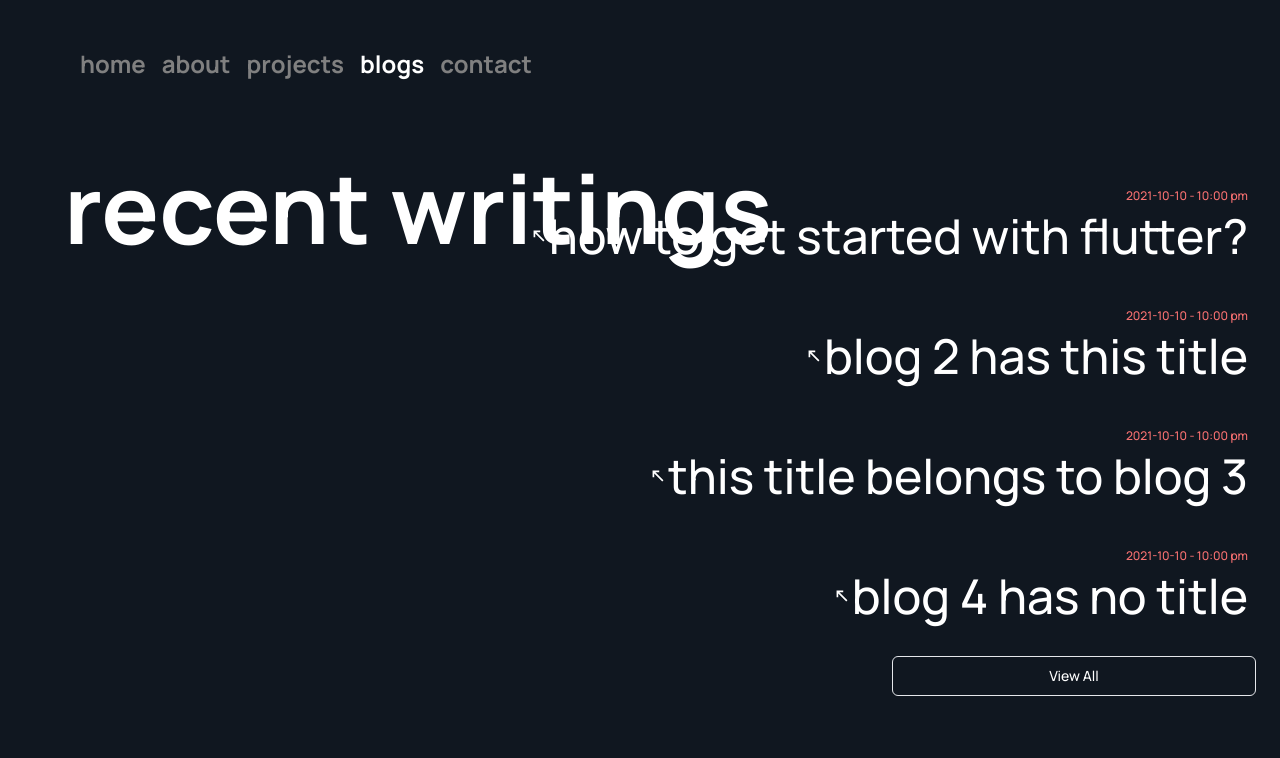
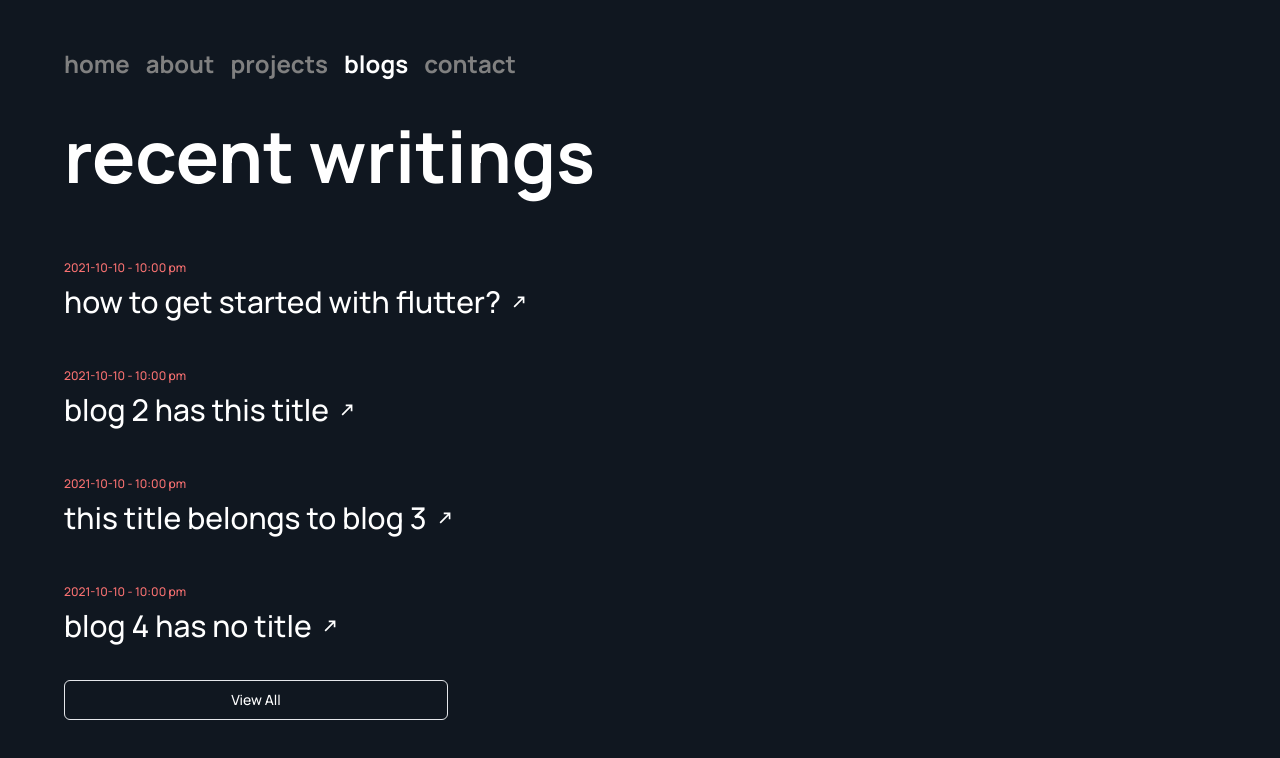
Before and after one commit to umarwaseeem/muhammadumarwaseem, a Next.js app: page /blogs in a window 1280 px wide. Shown: the top 758 px of the page. Built offline with nearby package versions, Linux system fonts and the light colour scheme.

Commit message:
style: Update main.jsx styles for better responsiveness

```diff
--- a/app/about/page.js
+++ b/app/about/page.js
@@ -6,18 +6,16 @@ export default function About() {
     return (
         <PageWrapper>
 
-            <section className="flex h-fit lg:h-[calc(100vh-50px)] flex-col lg:flex-row items-center lg:items-start justify-center lg:justify-evenly bg-midnightblue p-6 lg:p-16">
-                {/* Left side content */}
-                <div className="flex flex-col lg:w-5/12 justify-center items-center lg:items-start lg:justify-start h-fit lg:h-full">
-                    <h2 className="font-bold text-4xl lg:text-8xl text-white">who is umar?</h2>
-                    <div className="flex justify-center items-center w-1/2 lg:w-full mt-10">
-                        <Image src="/umar.jpeg" alt="Umar's image" width={400} height={400} className="rounded-full" />
+            <section className="flex h-fitx md:h-[calc(100vh-50px)] lg:h-[calc(100vh-50px)] flex-col lg:flex-row items-start justify-center lg:justify-evenly bg-midnightblue p-6 lg:px-16 lg:pb-16">
+                <div className="flex flex-col lg:w-3/12 justify-center items-start lg:justify-start h-fit lg:h-full">
+                    <h2 className="font-bold text-4xl lg:text-7xl text-white">about</h2>
+                    <div className="flex justify-start items-start w-1/2 lg:w-full mt-10">
+                        <Image src="/umar.jpeg" alt="Umar's image" width={350} height={350} className="rounded-full" />
                     </div>
                 </div>
 
-                {/* Right side image */}
-                <div className="flex flex-col justify-start items-start lg:justify-end lg:items-end lg:w-7/12">
-                    <h2 className="font-bold text-2xl lg:text-3xl text-white text-center lg:text-left pt-12 lg:pt-36 pb-6 lg:leading-[3rem]">muhammad is a software engineer with expertise in building full stack applications, based in islamabad pakistan</h2>
+                <div className="flex flex-col justify-start items-start lg:justify-end lg:items-end lg:w-9/12 lg:pl-10">
+                    <h2 className="font-bold text-2xl lg:text-3xl text-white text-left pt-12 lg:pt-36 pb-6 lg:leading-[3rem]">muhammad is a software engineer with expertise in building full stack applications, based in islamabad pakistan</h2>
                     <ul className="text-white text-xl lg:text-2xl mb-4 lg:mb-6 text-left lg:text-left list-disc px-4 leading-8 lg:leading-10">
                         <li className="mb-4">
                             <Link href="https://www.nu.edu.pk/" className="text-blue-600 hover:underline underline-offset-4">
--- a/app/blogs/page.js
+++ b/app/blogs/page.js
@@ -1,11 +1,11 @@
 "use client"
 
 import { motion, AnimatePresence } from 'framer-motion';
-import Image from 'next/image';
 import Link from 'next/link';
 import { Button } from '@/components/ui/button';
 import PageWrapper from '../components/pagewrapper';
 import { useEffect, useState } from 'react';
+import LinkIcon from '../components/icons/link-icon';
 
 let blogs = [
     {
@@ -51,31 +51,31 @@ export default function BlogsIntro() {
 
     return (
         <PageWrapper>
-            <section className="flex h-[calc(100vh-50px)] flex-col items-center lg:items-start lg:justify-start bg-midnightblue p-6 lg:p-16">
+            <section className="flex h-[calc(100vh-50px)] flex-col items-start justify-start bg-midnightblue p-6 lg:px-16 lg:pb-16">
                 {/* Top-left heading */}
-                <h2 className="font-bold text-4xl lg:text-8xl text-white mb-14">recent writings</h2>
+                <h2 className="font-bold text-4xl md:text-5xl lg:text-7xl text-white mb-14">recent writings</h2>
 
                 {/* Bottom-right box links */}
-                <div className="flex flex-col lg:flex-col items-end absolute bottom-6 right-6 space-y-4 mb-20 w-full max-w-full pl-10 lg:max-w-3xl">
+                <div className="flex flex-col items-start space-y-4 mb-20 w-full max-w-full lg:max-w-3xl">
                     <AnimatePresence>
                         {isVisible && (
                             <>
                                 {blogs.map((blog, index) => (
                                     <Link key={index} href={blog.link}>
                                         <motion.div
-                                            className={`flex flex-col group text-white py-3 rounded-lg overflow-hidden text-right w-full`}
-                                            initial={{ opacity: 0, x: 100 }}
+                                            className={`flex flex-col group text-white py-3 rounded-lg overflow-hidden text-left w-full`}
+                                            initial={{ opacity: 0, x: -100 }}
                                             animate={{ opacity: 1, x: 0 }}
-                                            exit={{ opacity: 0, x: 100 }}
+                                            exit={{ opacity: 0, x: -100 }}
                                             transition={{ duration: 0.5, delay: index * 0.1 }}
                                         >
                                             <span className="text-red-400 mr-2 text-xs">{blog.date} - {blog.time}</span>
-                                            <div className="flex flex-row items-center justify-end">
-                                                <Image src="/arrow-top-left.svg" alt="arrow icon" width={20} height={20} />
-                                                <span className="text-white mr-2 text-lg lg:text-5xl py-2 relative truncate">
+                                            <div className="flex flex-row items-center justify-start">
+                                                <span className="text-white mr-2 text-lg md:text-2xl lg:text-3xl py-2 relative truncate">
                                                     {blog.title}
-                                                    <span className="absolute bottom-2 lg:bottom-1 left-0 w-full h-0.5 bg-white transform scale-x-0 group-hover:scale-x-100 transition-transform duration-200 origin-right"></span>
+                                                    <span className="absolute bottom-2 lg:bottom-1 left-0 w-full h-0.5 bg-white transform scale-x-0 group-hover:scale-x-100 transition-transform duration-200 origin-left"></span>
                                                 </span>
+                                                <LinkIcon />
                                             </div>
                                         </motion.div>
                                     </Link>
@@ -84,7 +84,7 @@ export default function BlogsIntro() {
                         )}
                     </AnimatePresence>
 
-                    <Button className="bg-transparent hover:bg-gray-700 border text-white py-2 lg:py-2 lg:px-3 px-1 rounded-md mt-4 lg:w-1/2 w-full">View All</Button>
+                    <Button className="bg-transparent hover:bg-gray-700 border text-white py-2 lg:py-2 lg:px-3 px-1 rounded-md mt-4 lg:w-1/2 md:w-1/2 w-full">View All</Button>
                 </div>
             </section>
         </PageWrapper>
--- a/app/components/main.jsx
+++ b/app/components/main.jsx
@@ -23,7 +23,7 @@ export default function Main() {
                         <GithubIcon className="w-8 h-8 text-gray-200 hover:text-gray-400" />
                     </a>
                 </div>
-                <h1 className="font-bold px-2 text-4xl md:text-6xl lg:text-8xl text-white lg:text-left mb-2 text-left">muhammad umar waseem</h1>
+                <h1 className="font-bold px-2 text-4xl md:text-6xl lg:text-7xl text-white lg:text-left mb-2 text-left">muhammad umar waseem</h1>
                 <h2 className="px-2 text-xl md:text-3xl lg:text-3xl text-gray-400 lg:text-left text-left">pakistan based <span className='hover:text-green-500'>full stack software</span> and <span className='hover:text-red-500'>machine learning engineer</span></h2>
             </main>
         </PageWrapper>
--- a/app/contact/page.js
+++ b/app/contact/page.js
@@ -73,8 +73,8 @@ export default function Contact() {
 
     return (
         <PageWrapper>
-            <section className="flex h-[calc(100vh-50px)] flex-col items-center lg:items-start lg:justify-start bg-midnightblue p-6 lg:p-16">
-                <h2 className="font-bold text-4xl lg:text-8xl text-white mb-14">get in touch</h2>
+            <section className="flex h-[calc(100vh-50px)] flex-col items-start lg:justify-start bg-midnightblue p-6 lg:p-16">
+                <h2 className="font-bold text-4xl md:text-5xl lg:text-7xl text-white mb-14">get in touch</h2>
                 <div className="flex flex-col items-start lg:items-start space-y-6">
                     <AnimatePresence>
                         {isVisible && (
@@ -89,8 +89,8 @@ export default function Contact() {
                                         exit="hidden"
                                         custom={index}
                                     >
-                                        <span className={`${link.color} font-bold text-xl lg:text-4xl`}>{link.label}</span>
-                                        <Link href={link.href} className="hover:underline underline-offset-4 lg:underline-offset-8 text-md lg:text-4xl text-gray-200">{link.text}</Link>
+                                        <span className={`${link.color} font-bold text-xl md:text-2xl lg:text-4xl`}>{link.label}</span>
+                                        <Link href={link.href} className="hover:underline underline-offset-4 lg:underline-offset-8 text-md md:text-2xl lg:text-4xl text-gray-200">{link.text}</Link>
                                         {/* <LinkIcon /> */}
 
                                         <Image
--- a/app/projects/page.js
+++ b/app/projects/page.js
@@ -3,8 +3,8 @@ import PageWrapper from "../components/pagewrapper";
 export default function About() {
     return (
         <PageWrapper>
-            <section className="flex h-[calc(100vh-50px)] flex-col items-center lg:items-start lg:justify-start bg-midnightblue p-6 lg:p-16">
-                <h2 className="font-bold text-4xl lg:text-8xl text-white mb-14">projects</h2>
+            <section className="flex h-[calc(100vh-50px)] flex-col items-start lg:justify-start bg-midnightblue p-6 lg:px-16 lg:pb-16">
+                <h2 className="font-bold text-4xl lg:text-7xl text-white mb-14">projects</h2>
             </section>
         </PageWrapper>
 
--- a/components/ui/navbar.jsx
+++ b/components/ui/navbar.jsx
@@ -117,7 +117,7 @@ export default function Navbar() {
                 </motion.div>
             )}
             {!isOpen && (
-                <ul className="hidden lg:flex flex-row space-x-4 lg:px-20 py-4 lg:justify-start">
+                <ul className="hidden lg:flex flex-row space-x-4 lg:px-16 py-4 lg:justify-start">
                     <li>
                         <Link href="/" passHref>
                             <motion.div
```
